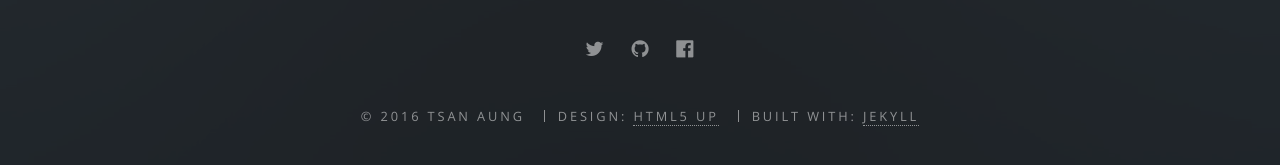
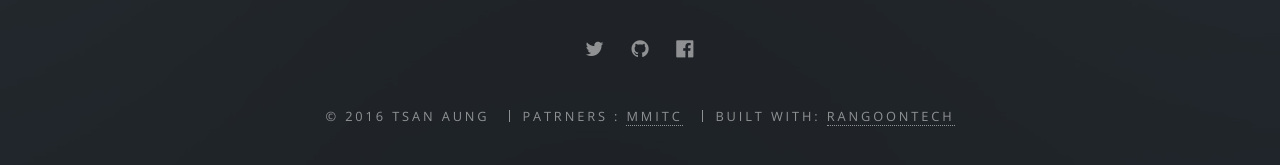
Before and after one commit to tsanaung/tsanaung.github.io, a Jekyll site: the page built from index.html, in a window 1280 px wide and 900 px high, scrolled down 3511 px. Shown: the part 681-846 px from the top of the window. Built offline with Jekyll 4.4.1, drawn with Linux system fonts in a browser that asks for light colours.

Commit message:
Initial commit

```diff
--- a/_includes/footer.html
+++ b/_includes/footer.html
@@ -21,7 +21,7 @@
     {% endif %}
     {{ thisyear }}
     {% if site.owner %}{{ site.owner }}{% else %}{{ site.title }}{% endif %}</li>
-    <li>Design: <a href="http://html5up.net" target="_blank">HTML5 UP</a></li>
-    <li>Built with: <a href="http://jekyllrb.com" target="_blank">Jekyll</a></li>
+    <li>Patrners : <a href="http://mmitcorner.com" target="_blank">MMITC</a></li>
+    <li>Built with: <a href="http://rangoontech.com" target="_blank">RangoonTech</a></li>
   </ul>
 </footer>
```
